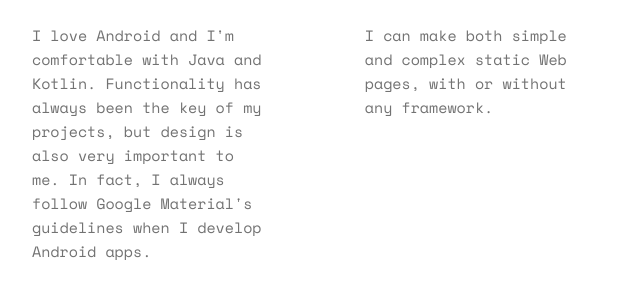
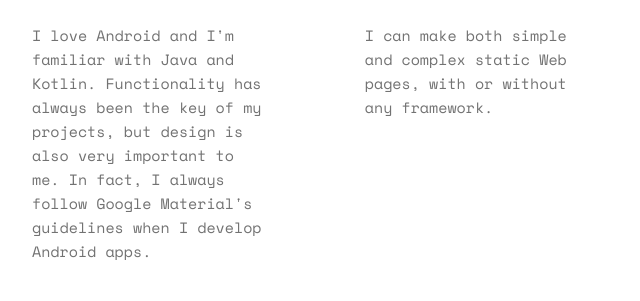
Before and after one commit to OhMyLob/OhMyLob.github.io, a plain HTML site: page index.html in a window 1280 px wide. Shown: the part 499-800 px from the top of the page, 160-800 px from the left. Drawn offline with nearby package versions, Linux system fonts and the light colour scheme.

Commit message:
Update index.html

```diff
--- a/index.html
+++ b/index.html
@@ -37,7 +37,7 @@
                 <br>
                 <br>
                 <span class="description">
-                    I love Android and I'm comfortable with Java and Kotlin. Functionality has always been the key of my projects,
+                    I love Android and I'm familiar with Java and Kotlin. Functionality has always been the key of my projects,
                     but design is also very important to me. In fact, I always follow Google Material's guidelines when
                     I develop Android apps.
                 </span>
```
